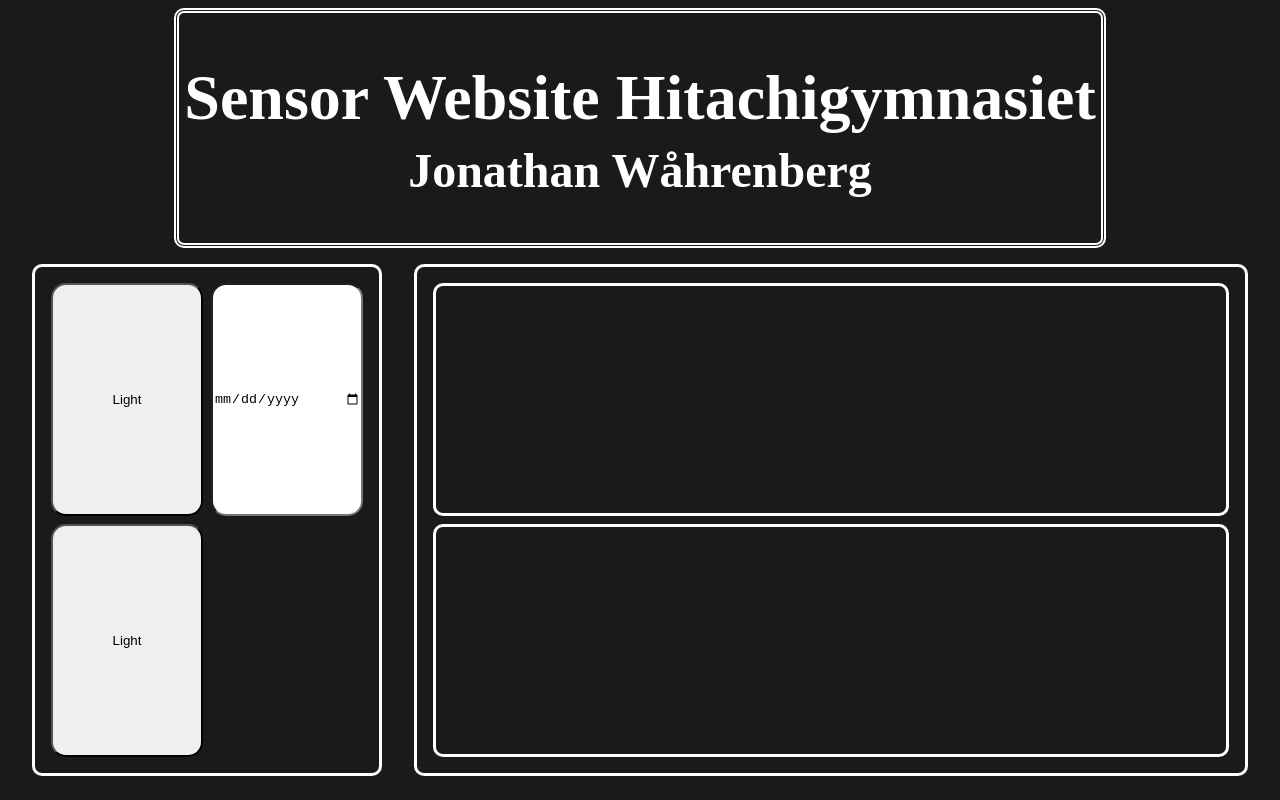
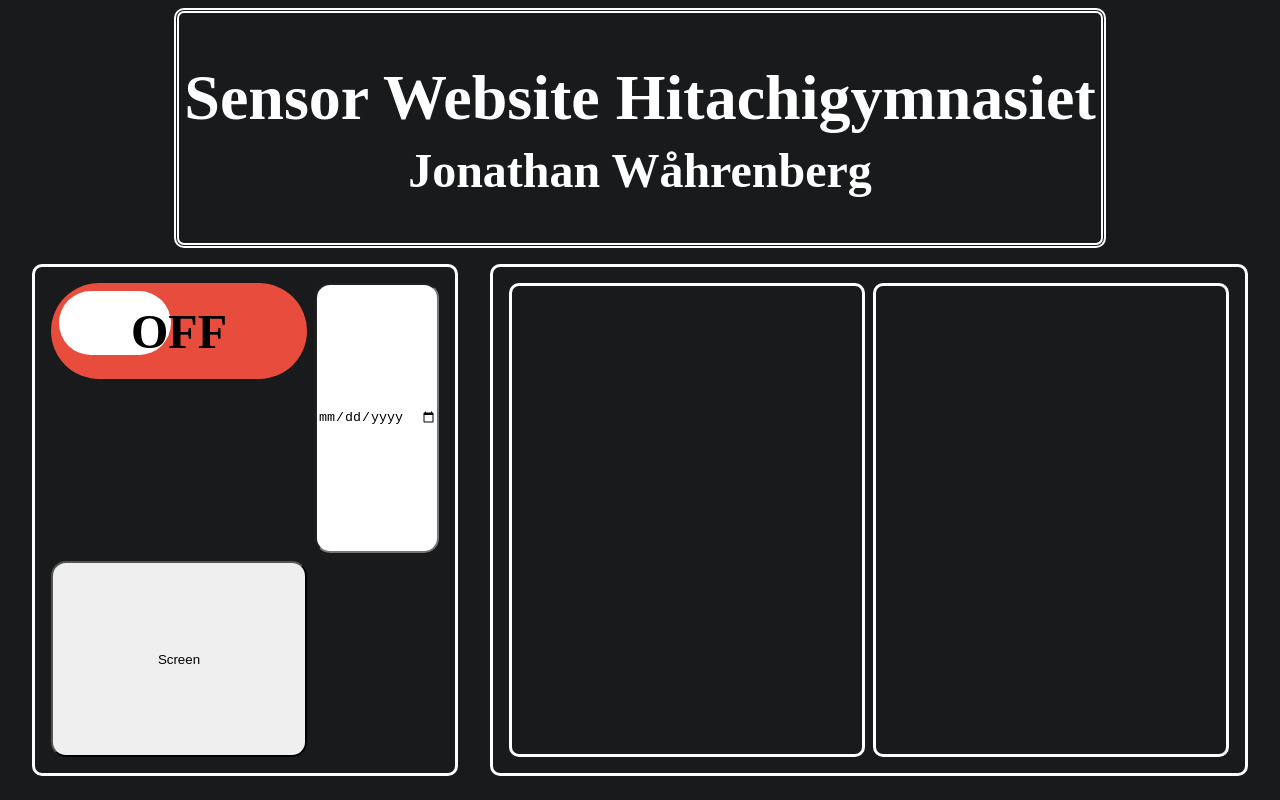
Before and after one commit to Chill-Sam/sensorWebsite, a plain HTML site: page public/index.html in a window 1280 px wide. Drawn offline with Linux system fonts and the light colour scheme.

Commit message:
added js

```diff
--- a/public/index.css
+++ b/public/index.css
@@ -1,5 +1,5 @@
 :root {
-    --main-bg-color: #181A1B;
+    --main-bg-color: #181a1b;
     --main-text-color: #ffffff;
     font-size: 2.5vw;
 }
@@ -83,7 +83,8 @@ body {
     grid-template-columns: 1fr 2fr 1fr;
 }
 
-#setting-wrapper button, input {
+#setting-wrapper button,
+input {
     border-radius: 15px;
 }
 
@@ -95,11 +96,53 @@ body {
     flex-grow: 100;
     display: flex;
     flex-direction: column;
-    gap: 0.25rem
+    gap: 0.25rem;
 }
 
 #measurement-wrapper div {
     flex-grow: 50;
+}
+
+.toggle-button {
+    position: relative;
+    width: 8rem;
+    height: 3rem;
+    background-color: #e74c3c; /* Red for OFF */
+    border-radius: 50px;
+    cursor: pointer;
+    transition: background-color 0.4s ease;
+}
+
+.toggle-button[data-state="on"] {
+    background-color: #2ecc71; /* Green for ON */
+}
+
+.toggle-button .slider {
+    position: absolute;
+    top: 0.25rem;
+    left: 0.25rem;
+    width: 3.5rem;
+    height: 2rem;
+    background-color: #fff;
+    border-radius: 50px;
+    transition: transform 0.4s ease;
+}
+
+.toggle-button[data-state="on"] .slider {
+    transform: translateX(4rem); /* Moves to the right for ON state */
+}
+
+/* Label */
+.toggle-button .label {
+    position: absolute;
+    width: 100%;
+    text-align: center;
+    font-size: 1.5rem;
+    font-weight: bold;
+    color: var(--neutral-background);
+    top: 50%;
+    left: 50%;
+    transform: translate(-50%, -50%);
 }
 
 @media only screen and (min-width: 600px) {
@@ -117,4 +160,8 @@ body {
     #date-input {
         grid-column: 1 / -1;
     }
+
+    #measurement-wrapper {
+        flex-direction: row;
     }
+}
--- a/public/index.html
+++ b/public/index.html
@@ -1,32 +1,31 @@
-<!DOCTYPE html>
+<!doctype html>
 <html lang="en">
     <head>
-    <meta charset="UTF-8">
-    <meta name="viewport" content="width=device-width, initial-scale=1.0">
-    <link rel="stylesheet" href="index.css">
+        <meta charset="UTF-8" />
+        <meta name="viewport" content="width=device-width, initial-scale=1.0" />
+        <link rel="stylesheet" href="index.css" />
         <title>Sensor Firebase App</title>
 
         <script src="https://www.gstatic.com/firebasejs/8.10.0/firebase-app.js"></script>
         <script src="https://www.gstatic.com/firebasejs/8.8.1/firebase-database.js"></script>
-
+        <script src="main.js" type="text/javascript"></script>
         <script>
             const firebaseConfig = {
                 apiKey: "AIzaSyBSr0zEmbKcSpxDtsCKDqHm3VoWq2j-LVY",
                 authDomain: "temperature-school.firebaseapp.com",
-      databaseURL: "https://temperature-school-default-rtdb.europe-west1.firebasedatabase.app",
+                databaseURL:
+                    "https://temperature-school-default-rtdb.europe-west1.firebasedatabase.app",
                 projectId: "temperature-school",
                 storageBucket: "temperature-school.firebasestorage.app",
                 messagingSenderId: "147048153777",
                 appId: "1:147048153777:web:39d5016ab3f87502155890",
-      measurementId: "G-487F35J2H1"
+                measurementId: "G-487F35J2H1",
             };
-
 
             // Initialize Firebase
             firebase.initializeApp(firebaseConfig);
             var database = firebase.database();
         </script>
-
     </head>
     <body>
         <div class="box" id="header-wrapper">
@@ -35,9 +34,12 @@
         </div>
         <div id="center-wrapper">
             <div class="box" id="setting-wrapper">
-      <button type="button">Light</button>
-      <input type="date" name="date-input">
-      <button type="button">Light</button>
+                <div class="toggle-button" id="toggleOnOff" data-state="off">
+                    <div class="slider"></div>
+                    <span class="label" id="labelOnOff">OFF</span>
+                </div>
+                <input type="date" name="date-input" />
+                <button type="button">Screen</button>
             </div>
             <div class="box" id="measurement-wrapper">
                 <div class="box graph-container"></div>
--- /dev/null
+++ b/public/main.js
@@ -0,0 +1,15 @@
+function toggleButton(button, label, isPid = false) {
+    button.addEventListener("click", () => {
+        const isOn = button.getAttribute("data-state") === "on";
+        button.setAttribute("data-state", isOn ? "off" : "on");
+        label.innerText = isPid
+            ? `PID: ${isOn ? "OFF" : "ON"}`
+            : `${isOn ? "OFF" : "ON"}`;
+    });
+}
+
+window.onload = function () {
+    const toggleOnOff = document.getElementById("toggleOnOff");
+    const labelOnOff = document.getElementById("labelOnOff");
+    toggleButton(toggleOnOff, labelOnOff);
+};
```
Lines whose indentation alone changed are shown as unchanged.
